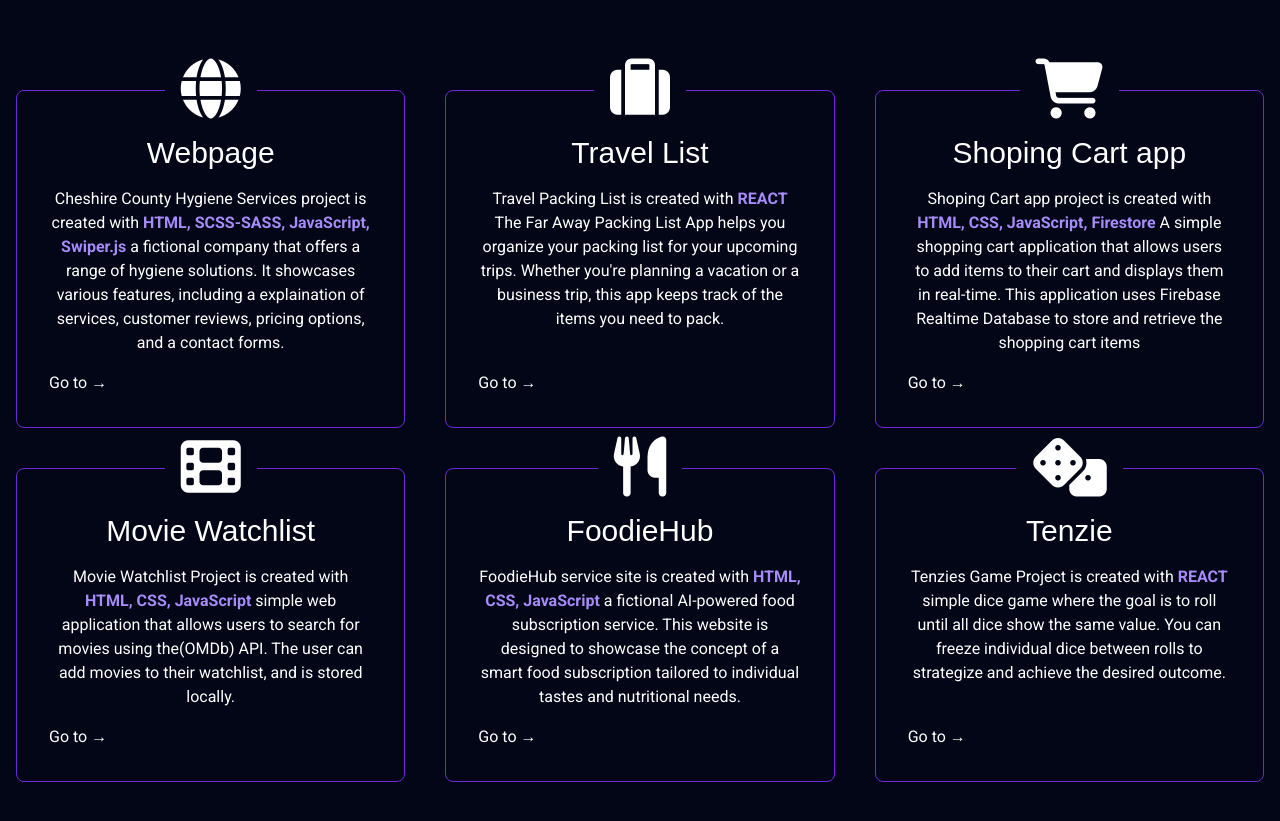
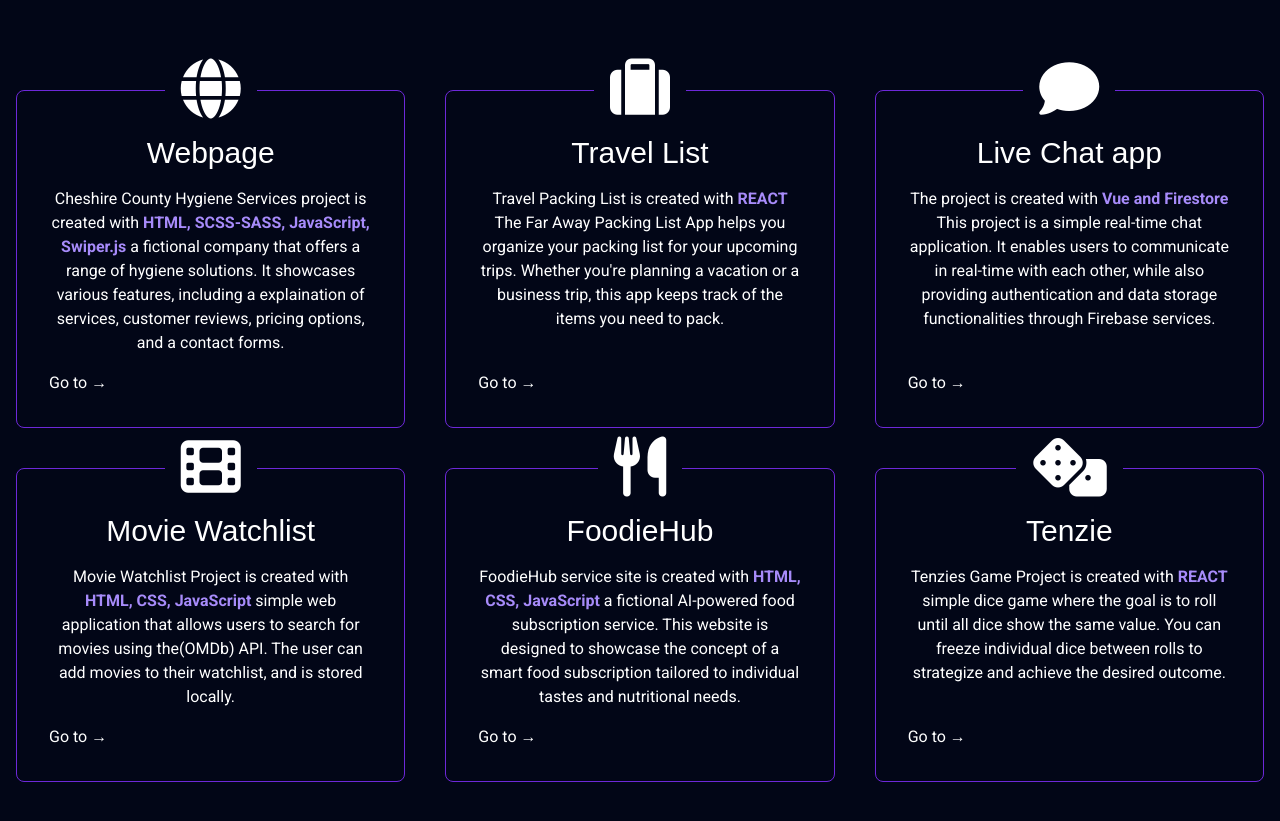
Before and after one commit to evilimas/Portfolio, a SvelteKit app: page / in a window 1280 px wide. Shown: the part 1000-1821 px from the top of the page. Built offline with nearby package versions, Linux system fonts and the light colour scheme.

Commit message:
added new project

```diff
--- a/src/components/Main.svelte
+++ b/src/components/Main.svelte
@@ -4,7 +4,8 @@
     let steps = [
         {name: 'Webpage', icon: "fa-solid fa-globe" ,href:'https://evilimas.github.io/Homepage/'},
         {name: 'Travel List', icon: "fa-solid fa-suitcase" ,href:'https://traveling-list.netlify.app/'},
-        {name: 'Shoping Cart app', icon: "fa-solid fa-cart-shopping" ,href:'https://pirkiniu-krepselis.netlify.app/'},
+        {name: 'Live Chat app', icon: "fa-solid fa-comment" ,href:'https://app-live-chat.netlify.app/'},
+        // {name: 'Shopping cart app', icon: "fa-solid fa-cart-shopping" ,href:'https://pirkiniu-krepselis.netlify.app/'},
         {name: 'Movie Watchlist', icon: "fa-solid fa-film" ,href:'https://movie-watchslist.netlify.app/'},
         {name: 'FoodieHub', icon: "fa-solid fa-utensils" ,href:'https://foodiehub2.netlify.app/'},
         {name: 'Tenzie', icon: "fa-solid fa-dice" ,href:'https://tenzies-gameproj.netlify.app/'},
@@ -68,7 +69,7 @@
 
             </Step>
             <Step step={steps[2]}>
-                <p>Shoping Cart app project is created with <strong class="text-violet-400">HTML, CSS, JavaScript, Firestore </strong> A simple shopping cart application that allows users to add items to their cart and displays them in real-time. This application uses Firebase Realtime Database to store and retrieve the shopping cart items</p>
+                <p>The project is created with <strong class="text-violet-400">Vue and Firestore </strong>This project is a simple real-time chat application. It enables users to communicate in real-time with each other, while also providing authentication and data storage functionalities through Firebase services.</p>
 
             </Step>
             <Step step={steps[3]}>
```
